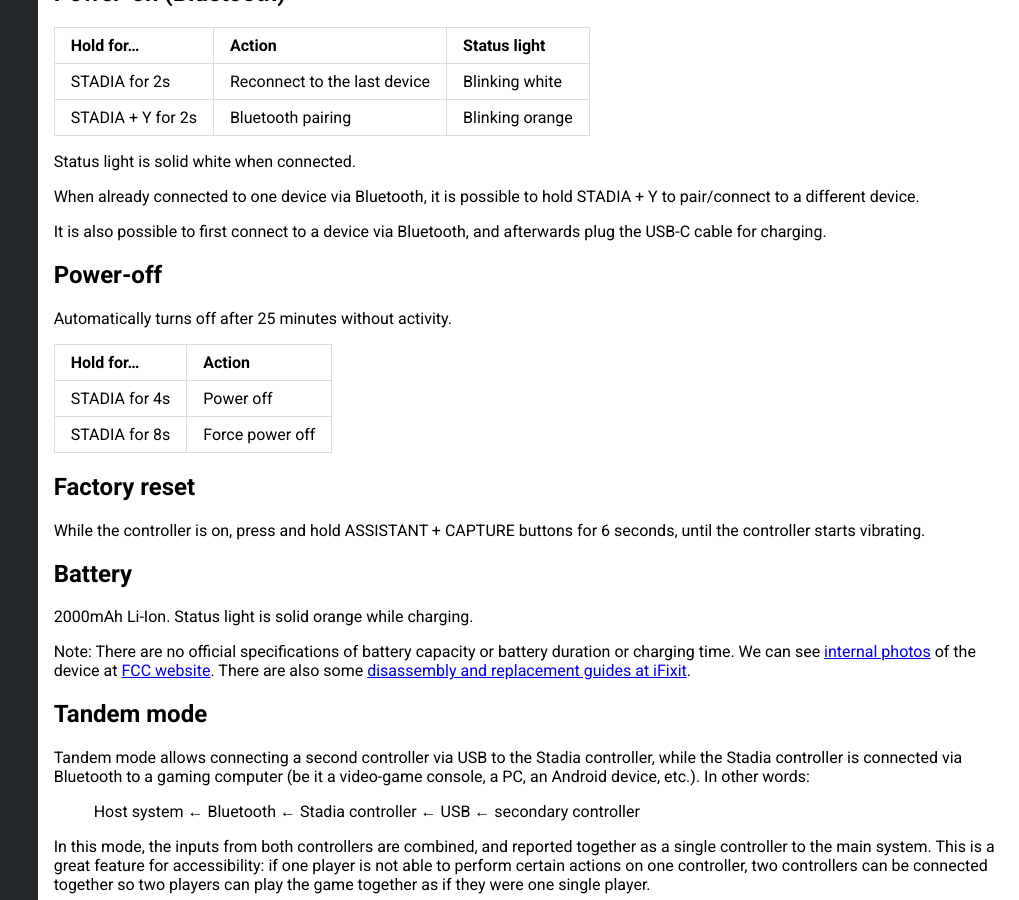
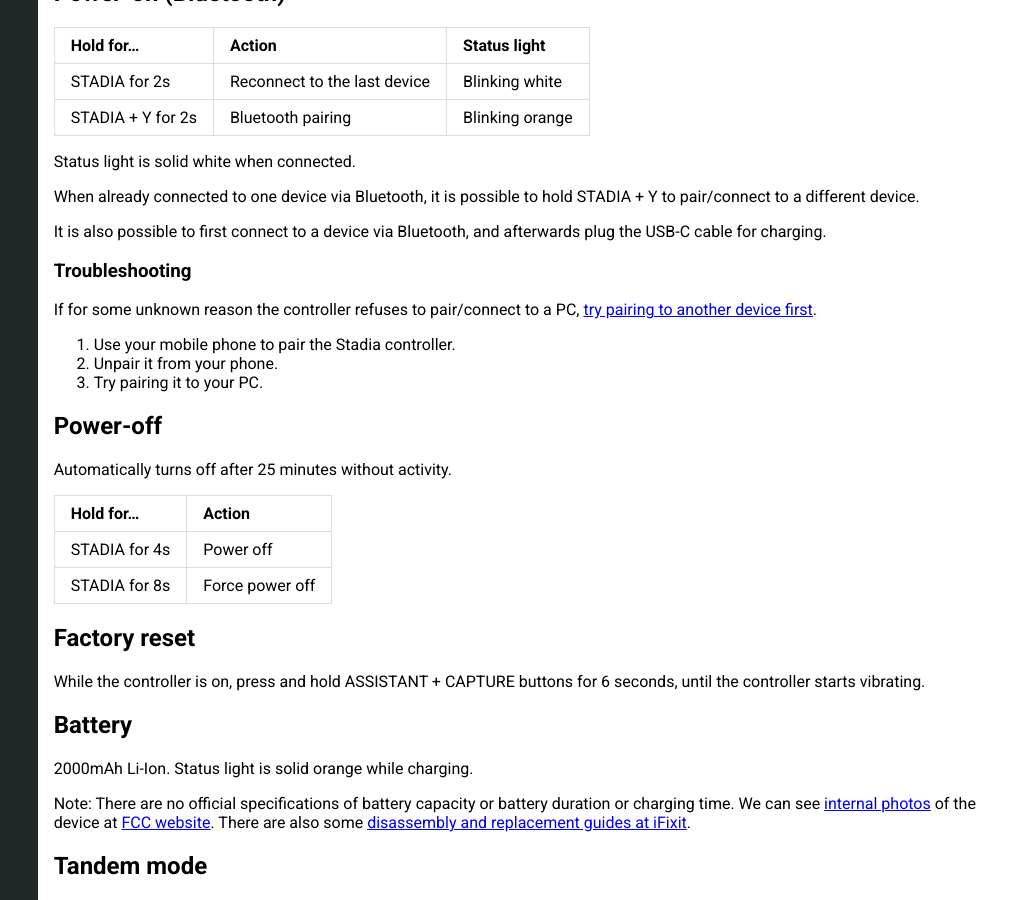
Before and after one commit to denilsonsa/gamepad-cheatsheet, a Jekyll site: the page built from _gamepads/Google_Stadia.md, in a window 1280 px wide and 900 px high, scrolled down 1052 px. Shown: the whole window, without its empty margins (261-1280 px from the left). Built offline with Jekyll 4.4.1, drawn with Linux system fonts in a browser that asks for light colours.

Commit message:
Somehow, Stadia controller may work after first pairing to another device.
Yes, this is a weird behavior. But somehow these steps worked for me.
(And also for other people on Reddit.)

```diff
--- a/_gamepads/Google_Stadia.md
+++ b/_gamepads/Google_Stadia.md
@@ -34,6 +34,14 @@
 When already connected to one device via Bluetooth, it is possible to hold STADIA + Y to pair/connect to a different device.
 
 It is also possible to first connect to a device via Bluetooth, and afterwards plug the USB-C cable for charging.
+
+### Troubleshooting
+
+If for some unknown reason the controller refuses to pair/connect to a PC, [try pairing to another device first](https://old.reddit.com/r/Stadia/comments/12558a8/found_a_fix_for_google_stadia_bluetooth/).
+
+1. Use your mobile phone to pair the Stadia controller.
+2. Unpair it from your phone.
+3. Try pairing it to your PC.
 
 ## Power-off
 
```
